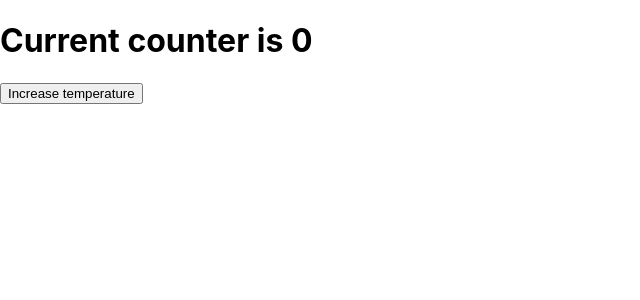
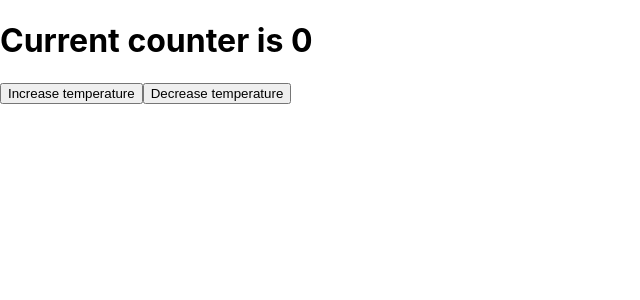
Before and after one commit to TuanNguyen1010/React_tdd, a React app: page / in a window 1280 px wide. Shown: the top 300 px of the page, without its empty margins (0-640 px from the left). Built offline with nearby package versions, Linux system fonts and the light colour scheme.

Commit message:
Test: Decrease counter button

```diff
--- a/src/App.js
+++ b/src/App.js
@@ -19,6 +19,12 @@ class App extends Component {
         >
         Increase temperature
         </button>
+        <button
+        onClick={() => {this.setState({counter: this.state.counter-1})}}
+        data-test='decrease-button'
+        >
+        Decrease temperature
+        </button>
       </div>
     );
   }
```
Also changed, not shown: 1 other file (tests, documents, lock files or other folders).
